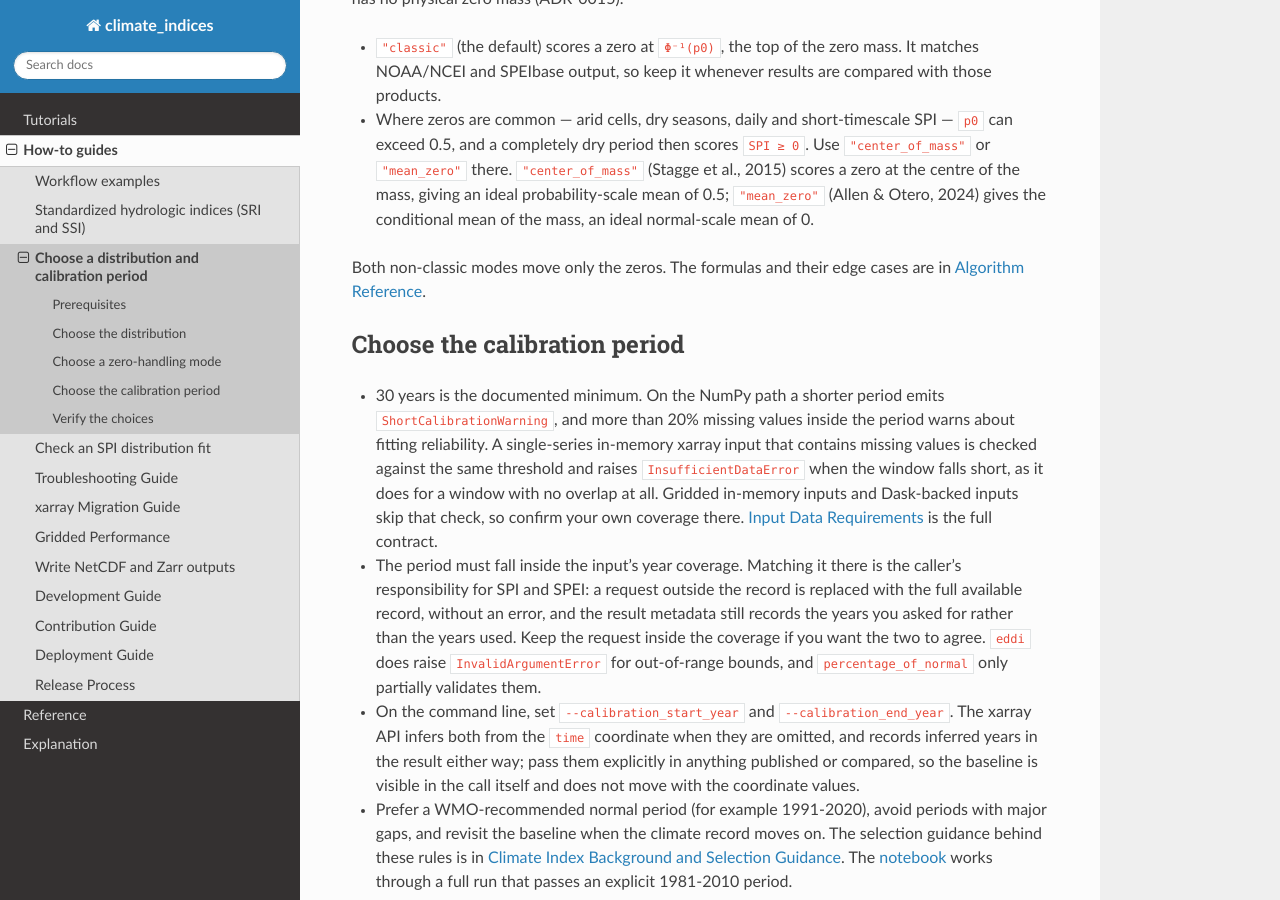
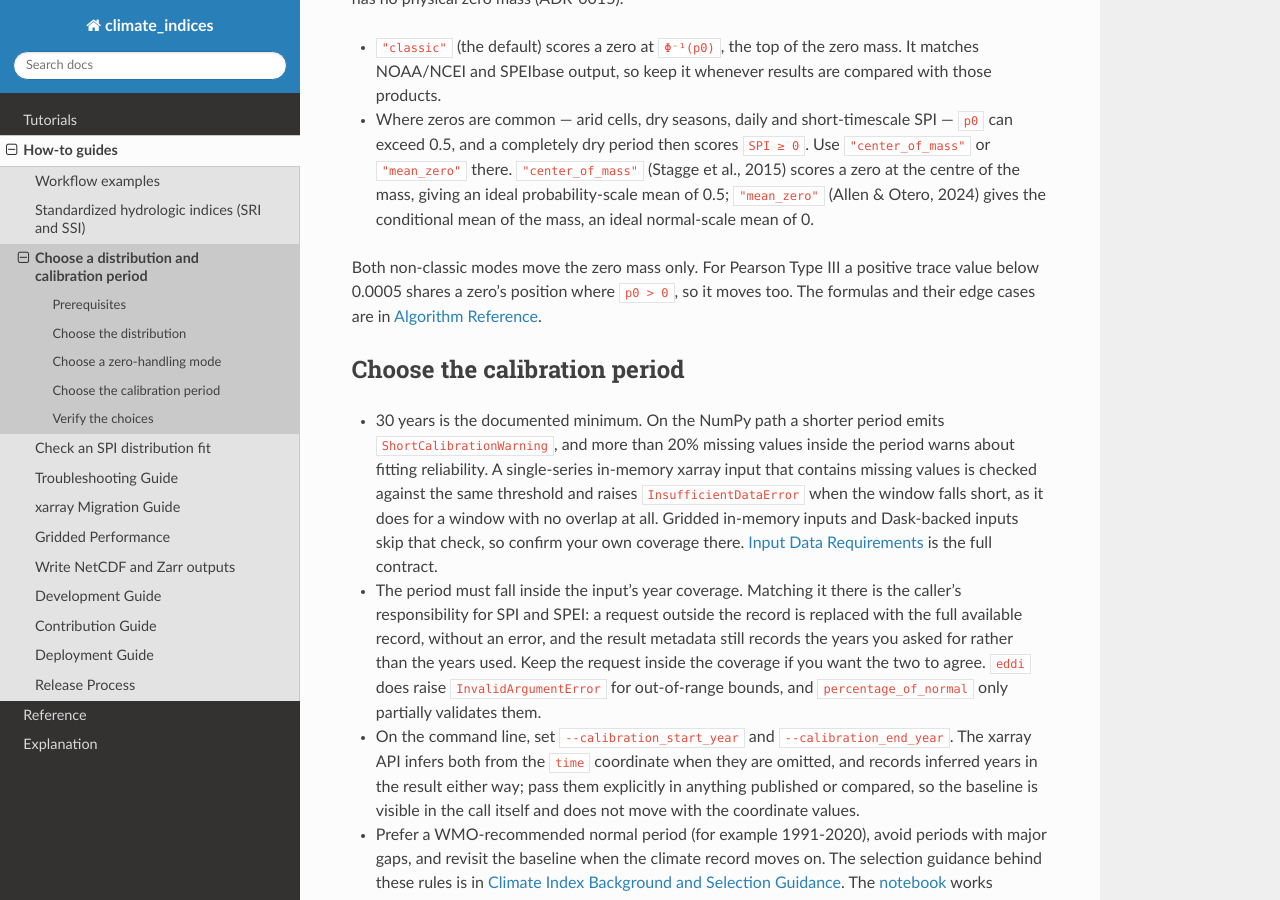
Before and after one commit to monocongo/climate_indices, a Sphinx documentation site: the page built from docs/choosing-parameters.md, in a window 1280 px wide and 900 px high, scrolled down 1433 px. Built offline with Sphinx 7.4.7 and the Read the Docs theme 3.1.0, drawn with Linux system fonts in a browser that asks for light colours.

Commit message:
docs(zero-handling): correct trace wording, ADR tense, and CHANGELOG
Review fix pass: Pearson Type III positive traces below 0.0005 move with
the zeros, the ADR's bound replacement is no longer framed as pending
#1187, and the CHANGELOG records that the CLI/CF metadata and the
zero-placement tests and guidance landed.

```diff
--- a/docs/choosing-parameters.md
+++ b/docs/choosing-parameters.md
@@ -69,8 +69,9 @@ does not, because its `P − PET` series has no physical zero mass (ADR-0015).
   mean of 0.5; `"mean_zero"` (Allen & Otero, 2024) gives the conditional mean of
   the mass, an ideal normal-scale mean of 0.
 
-Both non-classic modes move only the zeros. The formulas and their edge cases are
-in {doc}`algorithm-reference`.
+Both non-classic modes move the zero mass only. For Pearson Type III a positive
+trace value below 0.0005 shares a zero's position where `p0 > 0`, so it moves
+too. The formulas and their edge cases are in {doc}`algorithm-reference`.
 
 ## Choose the calibration period
 
```
Also changed, not shown: CHANGELOG.md (+2 -1 lines), docs/adr/0015-zero-handling-in-standardized-indices.md (+1 -1 lines).
